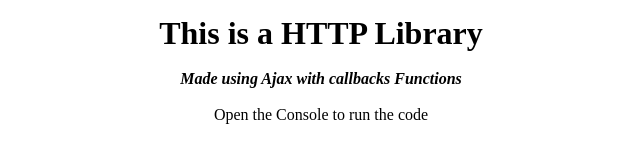
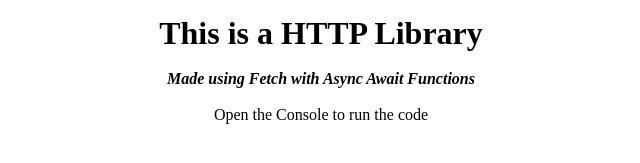
Before and after one commit to Anthonypmarcel/Http3, a plain HTML site: page index.html in a window 1280 px wide. Shown: the part 225-388 px from the top of the page, 319-959 px from the left. Drawn offline with Linux system fonts and the light colour scheme; no server answers.

Commit message:
html update

```diff
--- a/index.html
+++ b/index.html
@@ -24,7 +24,7 @@
 
             <h1>This is a HTTP Library</h1>
             <br>
-            <p><strong><em>Made using Ajax with callbacks Functions</em></strong></p>
+            <p><strong><em>Made using Fetch with Async Await Functions</em></strong></p>
             <br>
             <p>Open the Console to run the code </p>
         </div>
```
